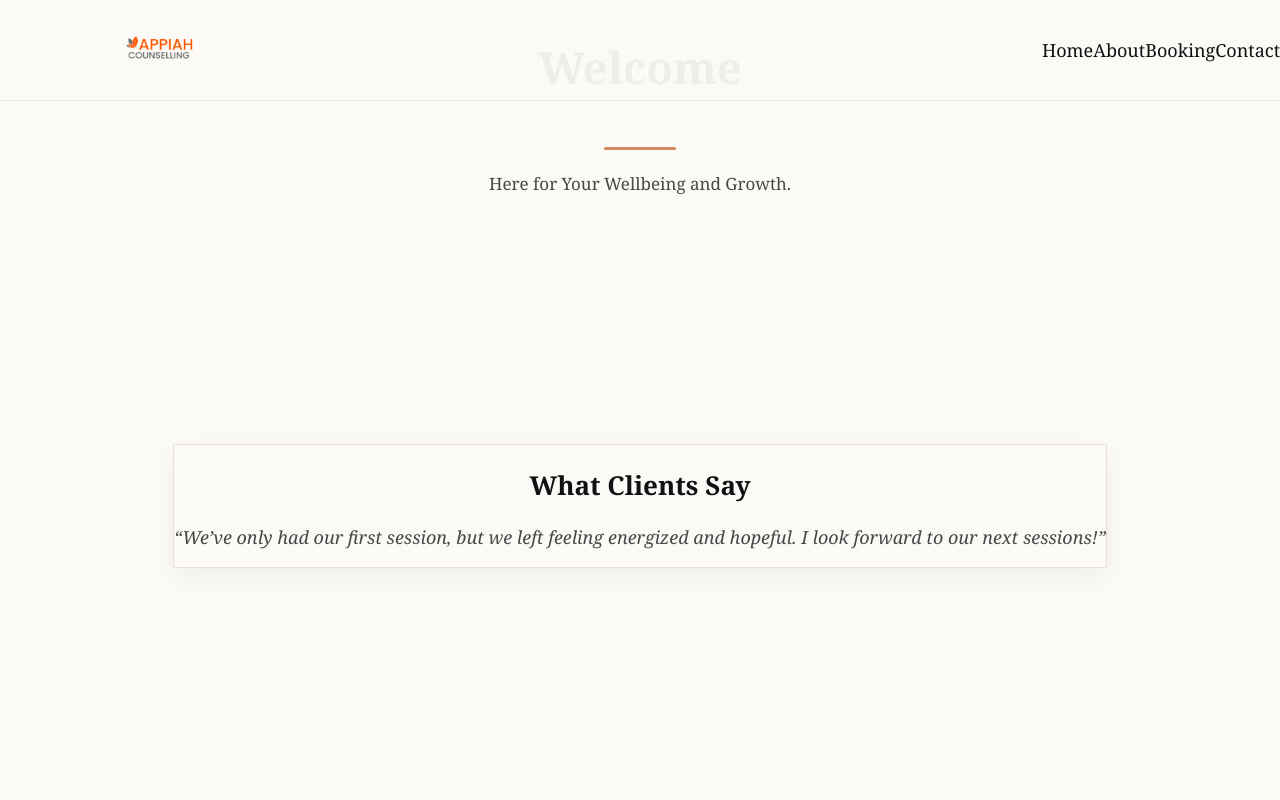
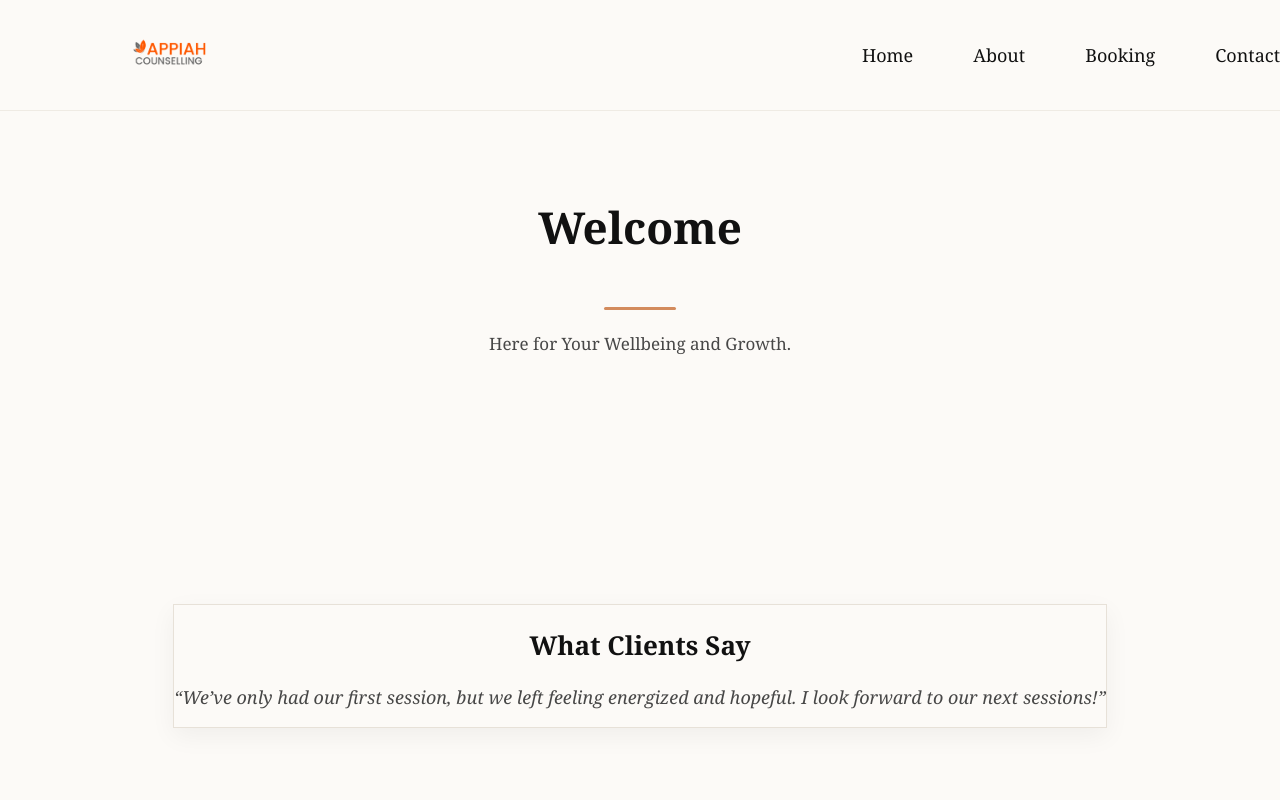
Before and after one commit to Sammyappiah/appiahcounselling, a Next.js app: page / in a window 1280 px wide. Shown: the top 800 px of the page. Built offline with nearby package versions, Linux system fonts and the light colour scheme.

Commit message:
Fix header overlap and spacing, ensure titles visible

```diff
--- a/app/layout.tsx
+++ b/app/layout.tsx
@@ -18,8 +18,8 @@ export default function RootLayout({
         {/* Fixed Header */}
         <Header />
 
-        {/* Ensure page titles like “Welcome” aren’t hidden */}
-        <main className="flex-grow pt-56 md:pt-64">{children}</main>
+        {/* Add top padding so page titles are never hidden */}
+        <main className="flex-grow pt-[160px] md:pt-[200px]">{children}</main>
 
         {/* Footer */}
         <footer className="w-full text-center py-6 border-t border-[#E7E1D8]/60 text-sm text-[#444] bg-[#FCFAF7]">
--- a/components/Header.tsx
+++ b/components/Header.tsx
@@ -4,43 +4,50 @@ import Image from "next/image";
 
 export default function Header() {
   return (
-    <header className="fixed top-0 left-0 z-50 w-full bg-[#FCFAF7]/95 backdrop-blur-md border-b border-[#E7E1D8]/60 shadow-sm py-5">
-      <div className="max-w-7xl mx-auto flex items-center justify-between px-8 md:px-16">
+    <header
+      className="fixed top-0 left-0 z-50 w-full bg-[#FCFAF7]/95 backdrop-blur-md border-b border-[#E7E1D8]/60 shadow-sm py-5"
+    >
+      <div
+        className="max-w-7xl mx-auto flex items-center justify-between px-8 md:px-16"
+      >
         {/* Larger Logo */}
         <Link href="/" className="flex items-center">
           <Image
             src="/logo.png"
             alt="Appiah Counselling Logo"
-            width={320}
-            height={100}
+            width={340}
+            height={110}
             className="object-contain"
             priority
           />
         </Link>
 
-        {/* Properly spaced nav links */}
-        <nav className="flex items-center text-[18px] md:text-[20px] font-medium tracking-wide">
+        {/* Spaced Nav Links */}
+        <nav
+          className="flex items-center text-[18px] md:text-[20px] font-medium tracking-wide"
+          style={{ display: "flex", gap: "60px" }}
+        >
           <Link
             href="/"
-            className="text-[#111] hover:text-[#5E8164] transition-colors duration-300 mx-6 md:mx-10 lg:mx-14"
+            className="text-[#111] hover:text-[#5E8164] transition-colors duration-300"
           >
             Home
           </Link>
           <Link
             href="/about"
-            className="text-[#111] hover:text-[#5E8164] transition-colors duration-300 mx-6 md:mx-10 lg:mx-14"
+            className="text-[#111] hover:text-[#5E8164] transition-colors duration-300"
           >
             About
           </Link>
           <Link
             href="/booking"
-            className="text-[#111] hover:text-[#5E8164] transition-colors duration-300 mx-6 md:mx-10 lg:mx-14"
+            className="text-[#111] hover:text-[#5E8164] transition-colors duration-300"
           >
             Booking
           </Link>
           <Link
             href="/contact"
-            className="text-[#111] hover:text-[#5E8164] transition-colors duration-300 mx-6 md:mx-10 lg:mx-14"
+            className="text-[#111] hover:text-[#5E8164] transition-colors duration-300"
           >
             Contact
           </Link>
```
